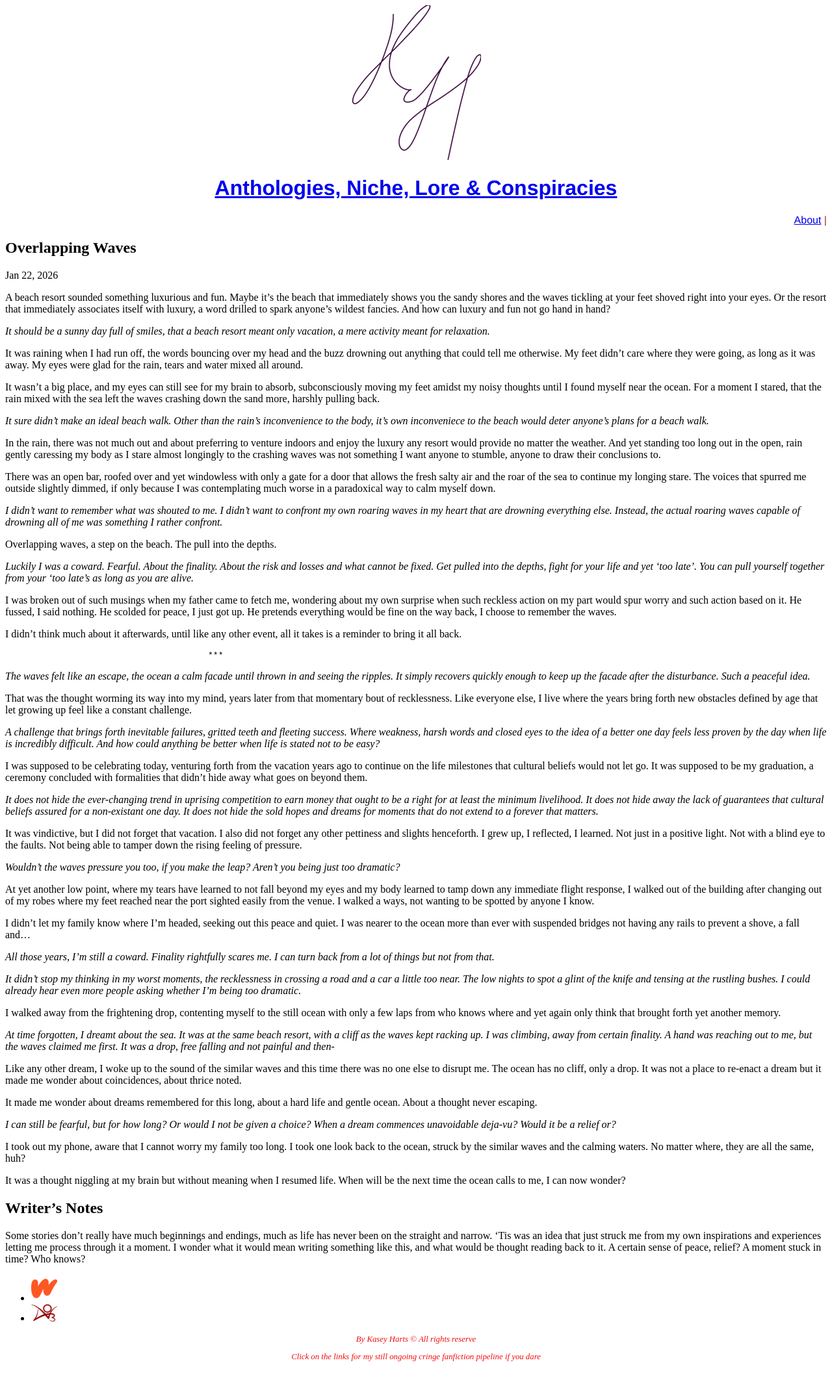
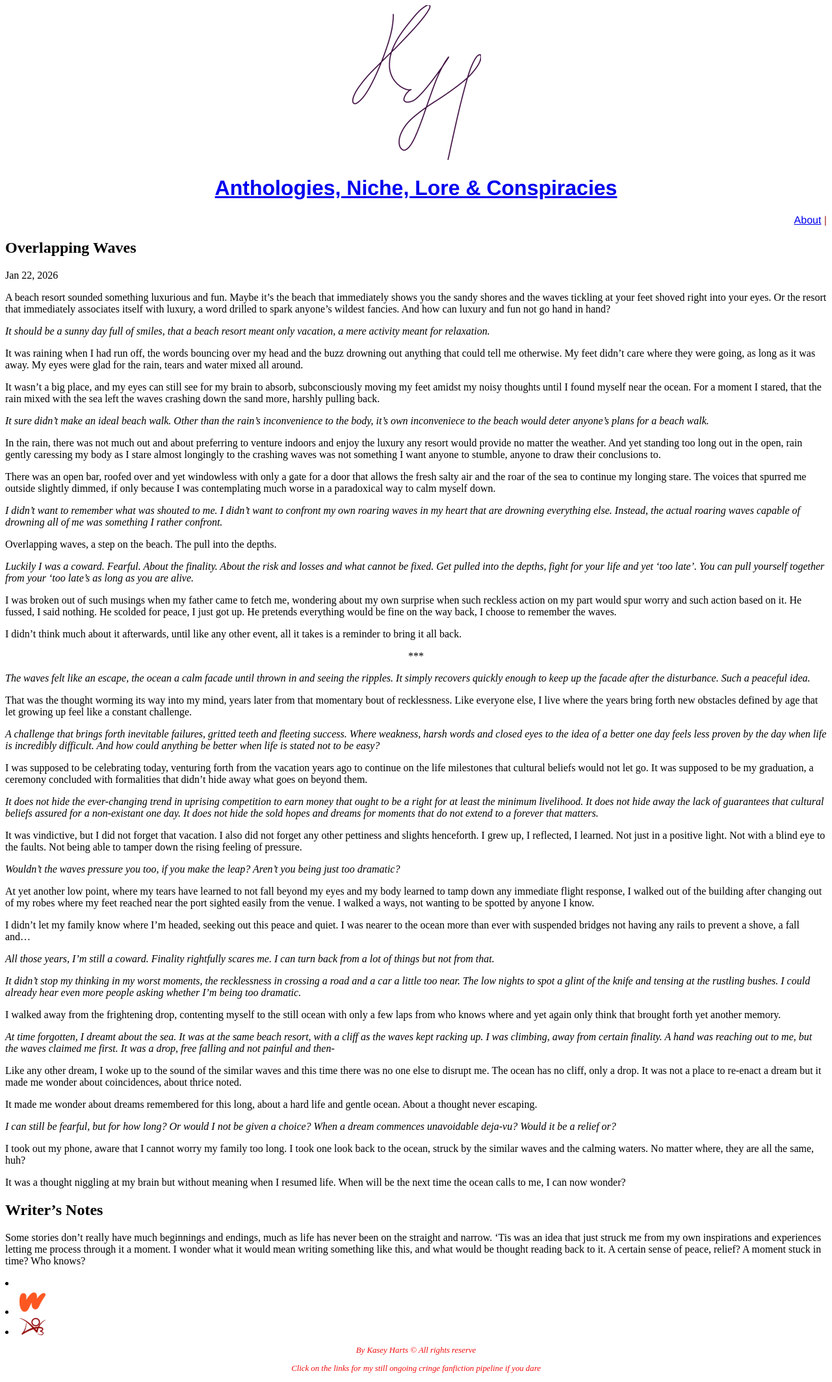
Before and after one commit to D3lK1ch1/Writer-Blog, a Jekyll site: the page built from _posts/2026-01-22-the-overlapping-ocean.md, in a window 1280 px wide. Shown: the whole page at 65% size. Built offline with Jekyll 4.4.1, drawn with Linux system fonts in a browser that asks for light colours; comment, search, counter and statistics services are not loaded.

Commit message:
Fixing up styling, for better readability

```diff
--- a/_config.yml
+++ b/_config.yml
@@ -22,11 +22,10 @@ title: ANLC-Site
 description: >- # this means to ignore newlines until "baseurl:"
   Writer's Blog
 author: Kasey Harts
-
 logo: /assets/images/KaseyHeartsSign.png
 
 baseurl: "/d3lk1ch1" # the subpath of your site, e.g. /blog - dependent on the rep name so leave empty
-url: "http://anlc-site.com" # the base hostname & protocol for your site, e.g. http://example.com
+url: "" # the base hostname & protocol for your site, e.g. http://example.com
 
 #Social links
 wattpad: "https://www.wattpad.com/user/DhizKCH"
@@ -36,13 +35,11 @@ wattpad-icon: /assets/images/wattpad.png
 ao3-icon: /assets/images/ao3.png
 
 # Build settings
-theme: minima
 plugins:
   - jekyll-feed
 
 sass:
   quiet_deps: true
-
 
 # Exclude from processing.
 # The following items will not be processed, by default.
--- a/_includes/footer.html
+++ b/_includes/footer.html
@@ -1,13 +1,13 @@
 <link rel = "stylesheet" href="{{ site.baseurl }}/assets/css/main.css">
 <footer class="site-footer h-card">
-    <div class="footer-col footer-col-2"><ul class="social-media-list">
+    <div class="footer-col footer-col-2"><li class="social-media-list">
         {%- if site.wattpad -%}
         <li><a href="{{ site.wattpad }}"><img src = "{{ site.baseurl }}/assets/images/wattpad.png" class = "social-icon"></a></li>
         {%- endif -%}
         {%- if site.ao3 -%}
         <li><a href = "{{ site.ao3 }}"><img src = "{{ site.baseurl }}/assets/images/ao3.png" class = " social-icon"></a></li>
         {%- endif -%}
-    </ul>
+    </li>
     </div>
 
     <div class="footer-col footer-col-3">
--- a/_layouts/home.html
+++ b/_layouts/home.html
@@ -17,7 +17,6 @@ layout: default
         <h3> {{month.name}} {{month.year}}</h3>
         <li> {%- for post in month.items -%}
           <li>
-              <span class="post-meta">{{ post.date | date: date_format }}</span>
               <a class="post-link" href="{{ post.url | relative_url }}">
                 {{ post.title | escape }}
               </a>
--- a/_posts/2026-01-22-the-overlapping-ocean.md
+++ b/_posts/2026-01-22-the-overlapping-ocean.md
@@ -29,7 +30,7 @@ I was broken out of such musings when my father came to fetch me, wondering abou
 
 I didn't think much about it afterwards, until like any other event, all it takes is a reminder to bring it all back.
 
-                                            ***
+<p align = center>***</p>
 
 _The waves felt like an escape, the ocean a calm facade until thrown in and seeing the ripples. It simply recovers quickly enough to keep up the facade after the disturbance. Such a peaceful idea._
 
--- a/assets/css/main.css
+++ b/assets/css/main.css
@@ -33,3 +33,15 @@
     font-style: italic;
     text-align: center;
 }
+
+.post-list{
+    display: block;
+}
+.post-link{
+    text-decoration: none;
+    color: rgb(43, 28, 61);
+    font-size: large;
+    font-family: 'Franklin Gothic Medium', 'Arial Narrow', Arial, sans-serif;
+    font-weight: bold;
+    margin: 5em;
+}
```
Also changed, not shown: other parts of _posts/2026-01-22-the-overlapping-ocean.md (+1 -0 lines).
